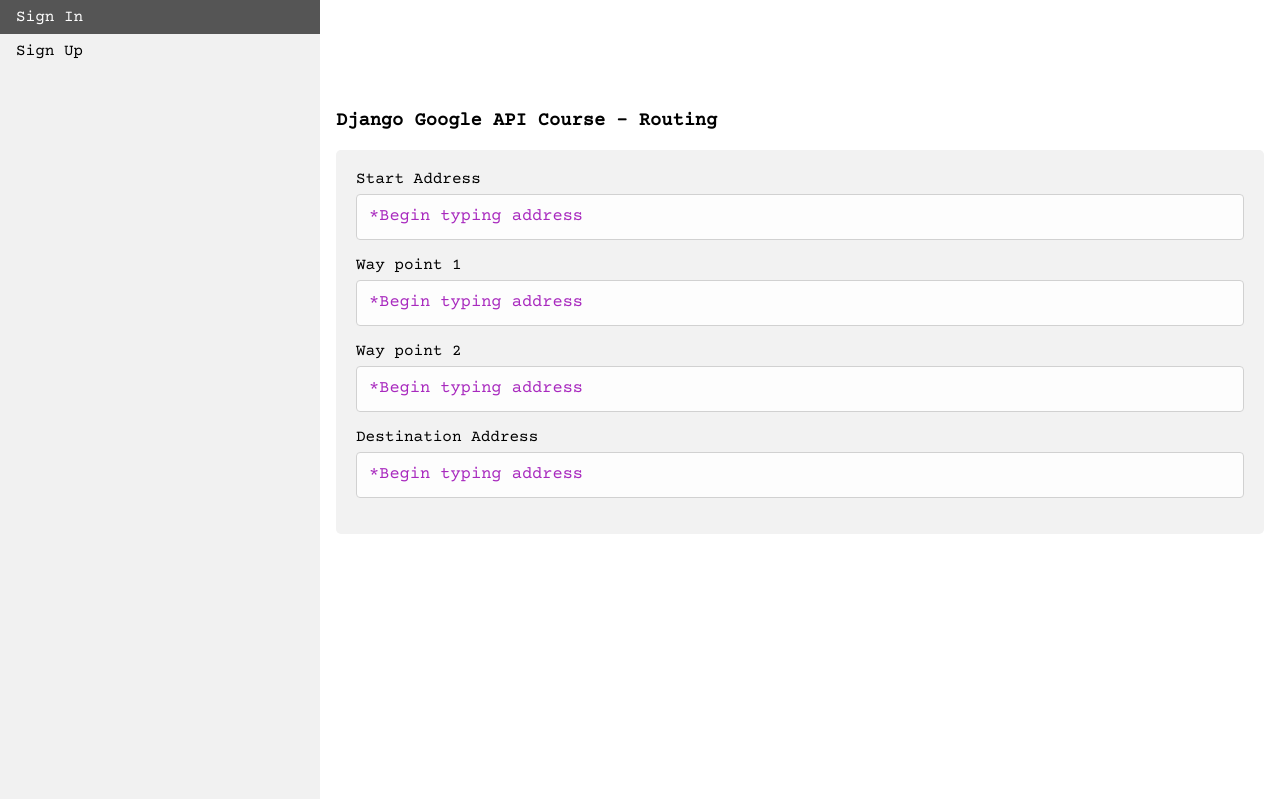
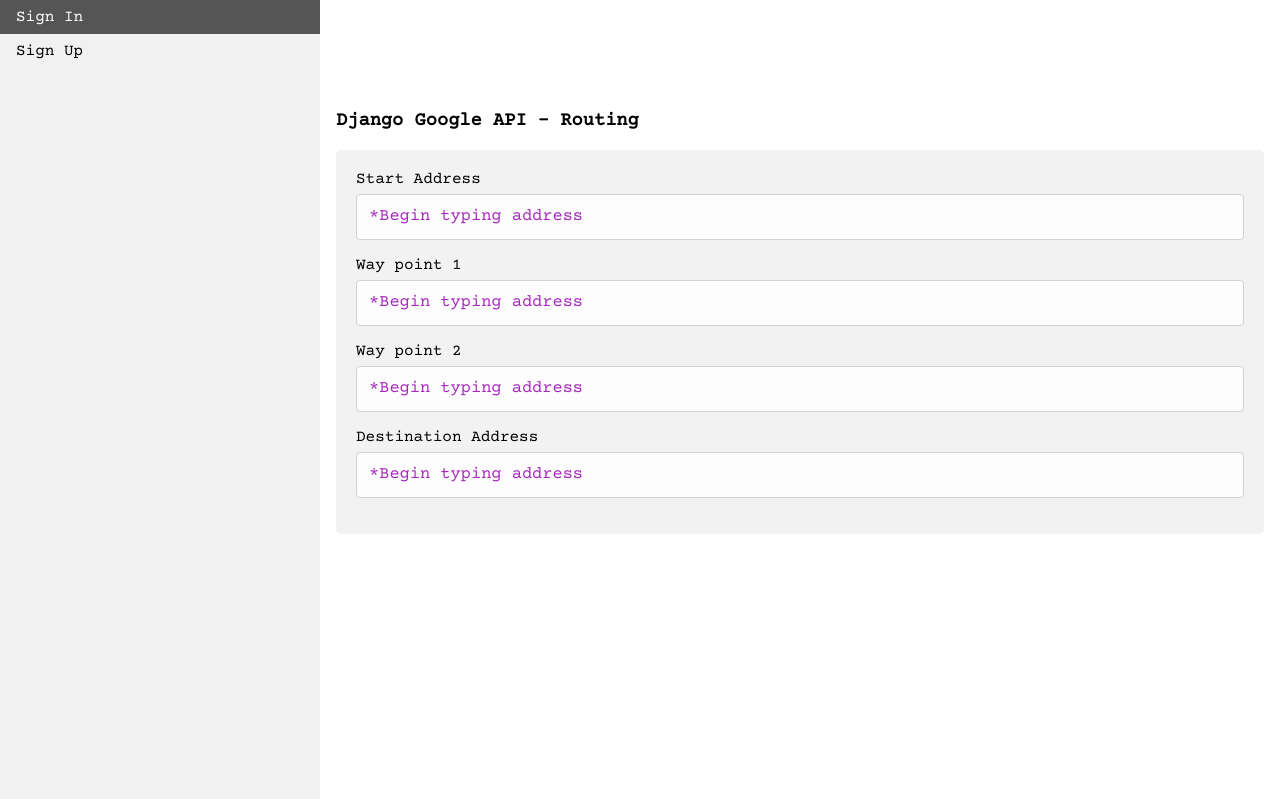
Before and after one commit to hemanth5623/Navigation-Maps, a Django app: template Navigation Maps/Navigation Maps/templates/main/route.html in a window 1280 px wide. Shown: the top 799 px of the page. Run offline with Django 3.2, Linux system fonts and the light colour scheme; the template is opened without the code that fills it, so the values that code supplies are empty; some libraries are stand-ins or nearby versions.

Commit message:
Update route.html

```diff
--- a/Navigation Maps/Navigation Maps/templates/main/route.html
+++ b/Navigation Maps/Navigation Maps/templates/main/route.html
@@ -10,7 +10,7 @@
 
 {% block content %}
 
-<h3>Django Google API Course - Routing</h3>
+<h3>Django Google API - Routing</h3>
 
 <div class="container">
 
```
